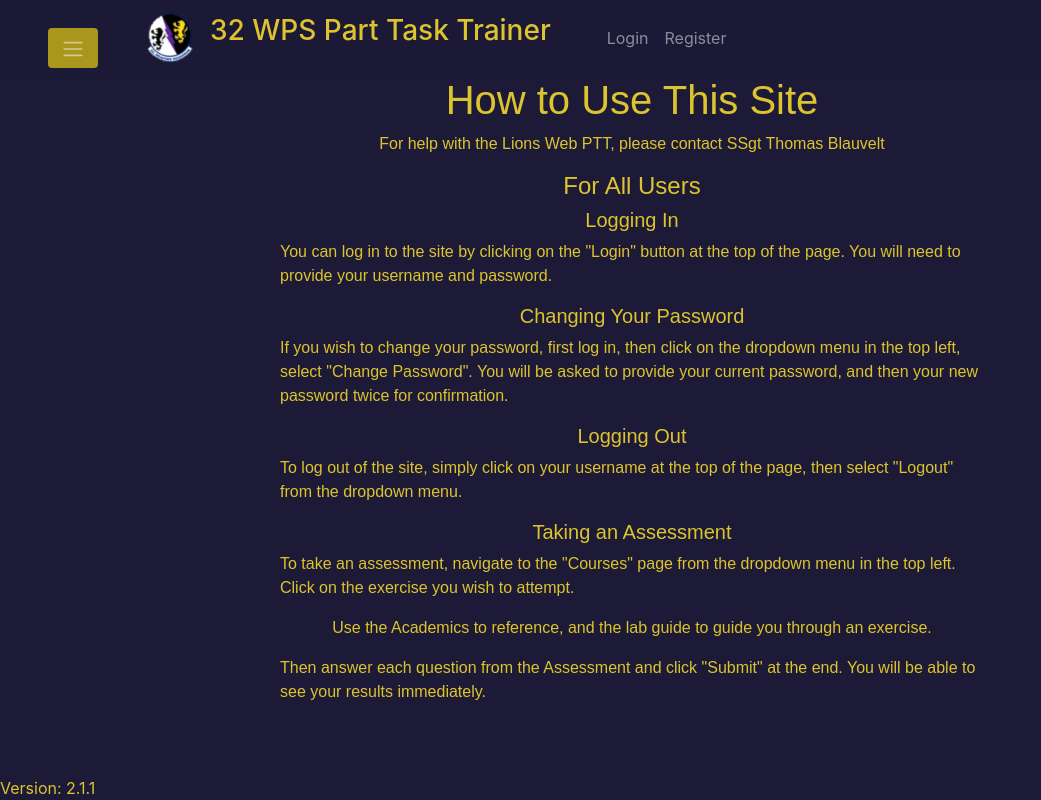
After one commit to Bl00dvault/lions-dst, a Flask app: page /help in a window 1280 px wide; the page is wider, and only the part inside the window is pictured. The commit adds this page. Shown: that part, without its empty margins (0-1041 px from the left). Run offline with Flask 3, Linux system fonts and the light colour scheme; some libraries are stand-ins or nearby versions.

Commit message:
Added help page

```diff
--- a/app.py
+++ b/app.py
@@ -83,6 +83,10 @@ def inject_version():
 def home():
     return render_template('index.html', exercises=exercises, tracks=exercises_by_track, current_user=current_user)
 
+@app.route('/help')
+def help():
+    return render_template('help.html')
+
 if __name__ == '__main__':
     with app.app_context():
         init_db()
--- a/templates/base.html
+++ b/templates/base.html
@@ -31,7 +31,7 @@
                             <a href="{{ url_for('results.all_results') }}" class="list-group-item list-group-item-action bg-dark">Test Scores</a>
                         {% endif %}
                     {% endif %}
-                    <a href="{{ url_for('home') }}" class="list-group-item list-group-item-action bg-dark">Help</a>
+                    <a href="{{ url_for('help') }}" class="list-group-item list-group-item-action bg-dark">Help</a>
                 </div>
             </div>
         </div>
--- /dev/null
+++ b/templates/help.html
@@ -0,0 +1,60 @@
+{% extends 'base.html' %}
+{% block title %}
+    Lions Web PTT - Help
+{% endblock %}
+{% block content %}
+    <div id="content-track" style="width: 45em;">
+        <h1>How to Use This Site</h1>
+        <p>For help with the Lions Web PTT, please contact SSgt Thomas Blauvelt</p>
+        <h4>For All Users</h4>
+
+        <h5>Logging In</h5>
+        <p>
+            You can log in to the site by clicking on the "Login" button at the top of the page. You will need to provide your username and password.
+        </p>
+
+        <h5>Changing Your Password</h5>
+        <p>
+            If you wish to change your password, first log in, then click on the dropdown menu in the top left, select "Change Password". You will be asked to provide your current password, and then your new password twice for confirmation.
+        </p>
+
+        <h5>Logging Out</h5>
+        <p>
+            To log out of the site, simply click on your username at the top of the page, then select "Logout" from the dropdown menu.
+        </p>
+
+        <h5>Taking an Assessment</h5>
+        <p>
+            To take an assessment, navigate to the "Courses" page from the dropdown menu in the top left. Click on the exercise you wish to attempt.
+        </p>
+        <p>
+            Use the Academics to reference, and the lab guide to guide you through an exercise.
+        </p>
+        <p>
+            Then answer each question from the Assessment and click "Submit" at the end. You will be able to see your results immediately.
+        </p>
+        {% if current_user.is_admin %}
+            <h4>For Admins</h4>
+
+            <h5>User Management</h5>
+            <p>
+                As an admin, you have the ability to manage users. To do this, navigate to "User Management" under the dropdown menu in the top left. Here, you can view a list of all users, create new users, change a user's password, or delete a user.
+            </p>
+
+            <h5>Creating New Users</h5>
+            <p>
+                To create a new user, navigate to "User Management" under the dropdown menu in the top left, then select "Create User". You will need to provide a username and password for the new user. You also have the option to make the new user an admin.
+            </p>
+
+            <h5>Changing User Passwords</h5>
+            <p>
+                To change a user's password, navigate to "User Management" under the dropdown menu in the top left, then select "Change User Password". You will need to select a user and provide a new password.
+            </p>
+
+            <h5>Deleting Users</h5>
+            <p>
+                To delete a user, navigate to "User Management" under the dropdown menu in the top left, then select "Delete User". You will need to confirm your choice before the user is deleted.
+            </p>
+        {% endif %}
+    </div>
+{% endblock %}
```
Also changed, not shown: TODO.md (+2 -2 lines), README.md.
